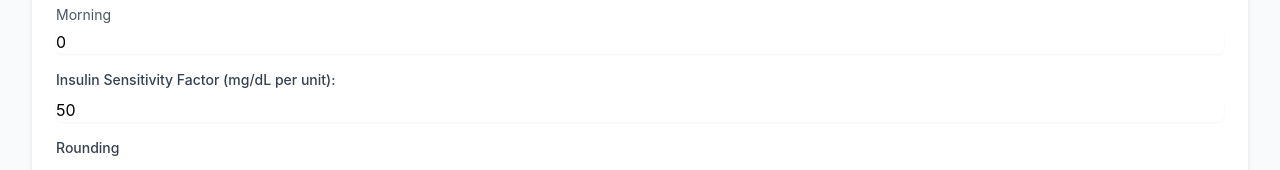
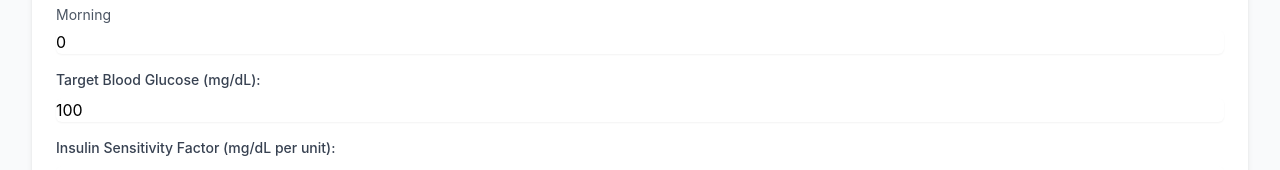
Before and after one commit to robsonrk/insulin-calculator, a Vue app: page /settings in a window 1280 px wide. Shown: the part 332-502 px from the top of the page. Built offline with nearby package versions, Linux system fonts and the light colour scheme; no server answers; the database is empty; sample sign-in values are in the browser's storage.

Commit message:
feat: add field for setting target glucose in insulin settings
- Adds a new input field allowing users to define the target glucose level in the insulin preferences section of the settings page.

```diff
--- a/src/views/Settings.vue
+++ b/src/views/Settings.vue
@@ -66,6 +66,16 @@
                   />
                 </div>
               </div>
+            </div>
+
+            <div>
+              <label class="block text-sm font-medium text-gray-700 mb-2">{{ $t('calculator.targetGlucoseLabel') }}</label>
+              <input
+                v-model.number="preferences.insulinSettings.targetGlucose"
+                type="number"
+                required
+                class="mt-1 block w-full rounded-md border-gray-300 shadow-sm focus:border-green-500 focus:ring-green-500"
+              />
             </div>
 
             <div>
```
